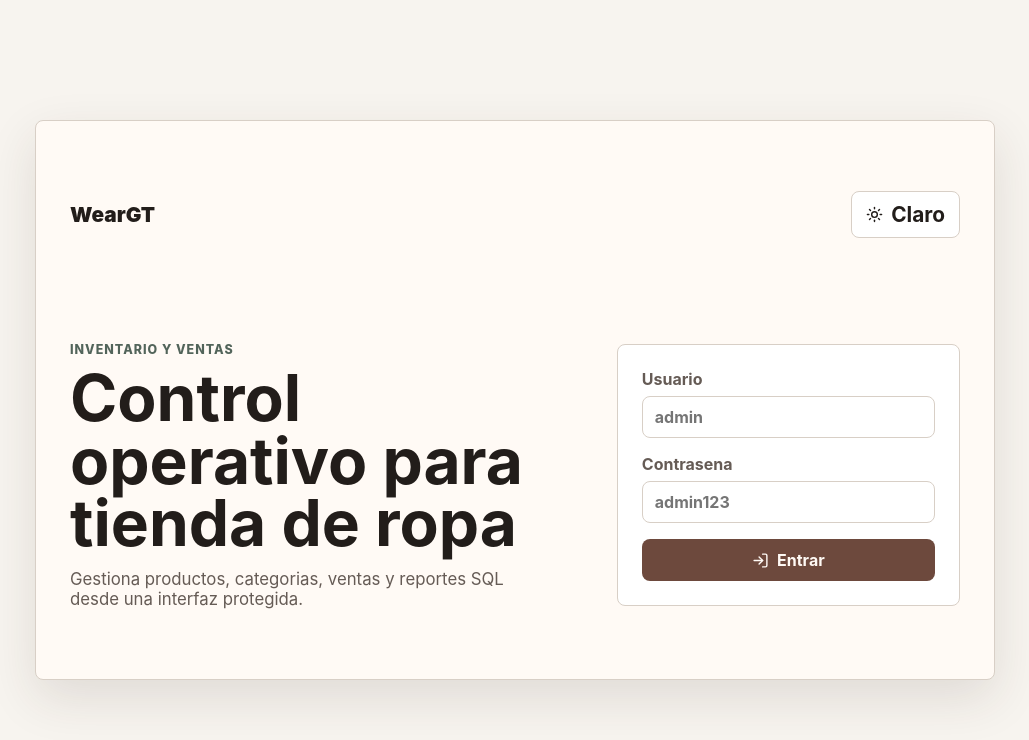
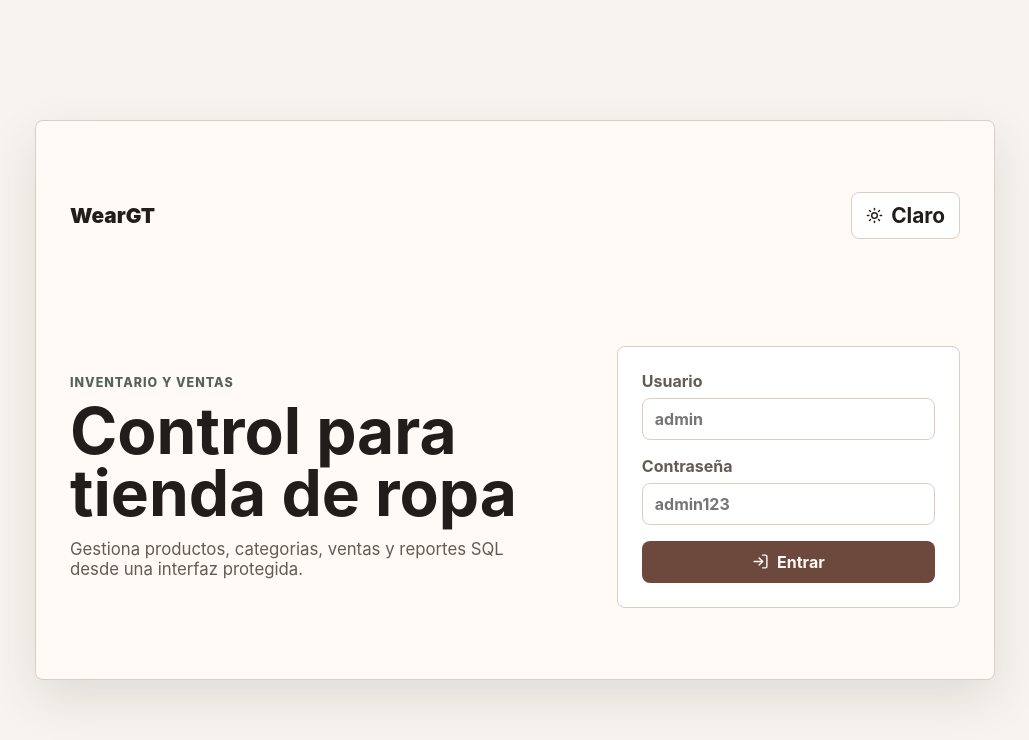
Before and after one commit to 24750Montenegro/proyectoDB_tienda_ropa, a React (Vite) app in the folder frontend/: page /login in a window 1280 px wide. Shown: the top 740 px of the page, without its empty margins (125-1154 px from the left). Built offline with nearby package versions, Linux system fonts and the light colour scheme; no server answers.

Commit message:
chore: añadir header en readme para seccionar apartado de usuarios iniciales para login.

```diff
--- a/frontend/src/pages/LoginPage.jsx
+++ b/frontend/src/pages/LoginPage.jsx
@@ -30,7 +30,7 @@ export function LoginPage() {
         </div>
         <div className="login-copy">
           <p className="eyebrow">Inventario y ventas</p>
-          <h1>Control operativo para tienda de ropa</h1>
+          <h1>Control para tienda de ropa</h1>
           <p>Gestiona productos, categorias, ventas y reportes SQL desde una interfaz protegida.</p>
         </div>
         <form className="login-form" onSubmit={handleSubmit}>
@@ -40,7 +40,7 @@ export function LoginPage() {
             <input name="nombre_usuario" value={form.nombre_usuario} onChange={handleChange} autoComplete="username" placeholder="admin" required />
           </label>
           <label>
-            <span>Contrasena</span>
+            <span>Contraseña</span>
             <input name="password" type="password" value={form.password} onChange={handleChange} autoComplete="current-password" placeholder="admin123" required />
           </label>
           <button className="primary-button" type="submit" disabled={status === 'loading'}>
--- a/frontend/src/pages/UsersPage.jsx
+++ b/frontend/src/pages/UsersPage.jsx
@@ -66,7 +66,7 @@ export function UsersPage() {
             <FormField label="Usuario">
               <input name="nombre_usuario" value={form.nombre_usuario} onChange={handleChange} required disabled={!isAdmin} />
             </FormField>
-            <FormField label="Contrasena">
+            <FormField label="Contraseña">
               <input name="password" type="password" minLength="6" value={form.password} onChange={handleChange} required disabled={!isAdmin} />
             </FormField>
             <FormField label="Rol">
```
Also changed, not shown: 1 other file (tests, documents, lock files or other folders).
